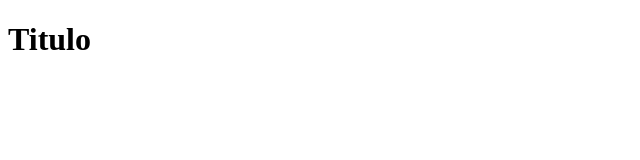
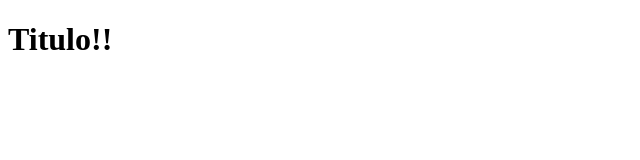
Before and after one commit to JavierHoyos23/hello-wrold-git, a plain HTML site: page index.html in a window 1280 px wide. Shown: the full height of the page, 0-640 px from the left. Drawn offline with Linux system fonts and the light colour scheme.

Commit message:
se modifico titulo index

```diff
--- a/index.html
+++ b/index.html
@@ -6,6 +6,6 @@
     <title>Demo Git</title>
 </head>
 <body>
-    <h1>Titulo</h1>
+    <h1>Titulo!!</h1>
 </body>
 </html>
```
